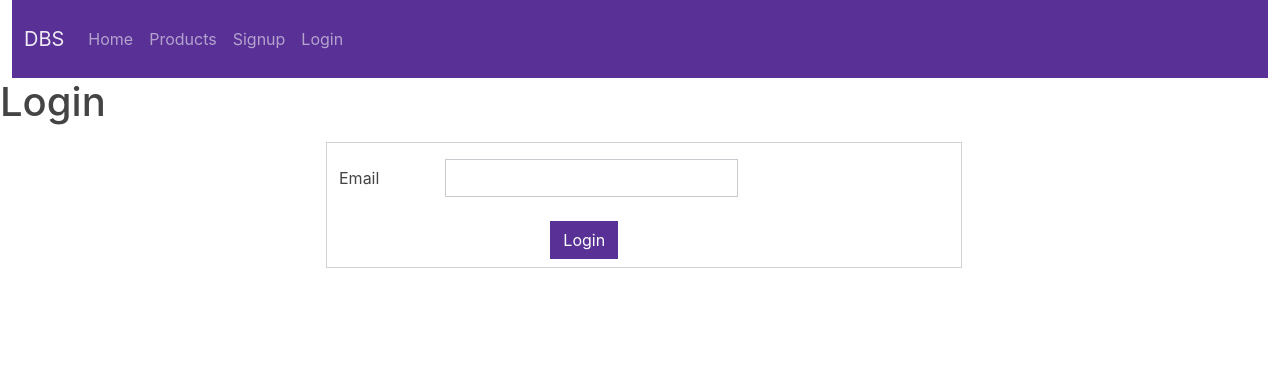
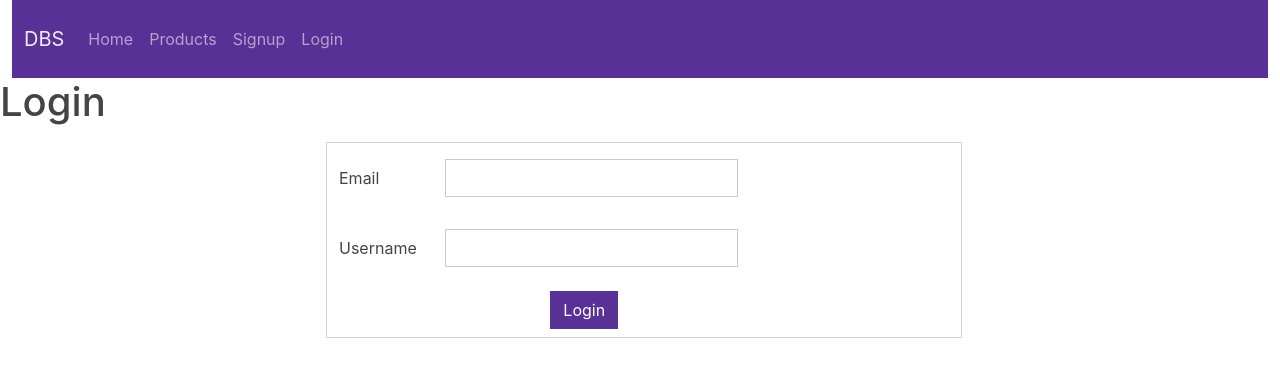
Before and after one commit to kiran-blockchain/db-react-2, a React (Create React App) app in the folder basics/: page /login in a window 1280 px wide. Shown: the top 368 px of the page. Built offline with nearby package versions, Linux system fonts and the light colour scheme; no server answers.

Commit message:
Added code

```diff
--- a/basics/src/components/login/index.js
+++ b/basics/src/components/login/index.js
@@ -4,10 +4,12 @@ import * as Yup from 'yup';
 
 const Login = () => {
     const init = {
-        email: ''
+        email: '',
+        username:''
     };
     const validationSchema = Yup.object().shape({
         email: Yup.string().email('Enter Valid Email').required('Email is required')
+        ,username:Yup.string().matches(/^[a-zA-Z0-9]*$/,"Username is alphanumeric only").required('Enter Username').min(4,"Username must be 4 characters").max(10,'Username cannot exceed 10 characters')
     });
     return (
         <div>
@@ -36,6 +38,18 @@ const Login = () => {
                                         </div>
 
                                     </div>
+                                    <div class= "row mb-3 mt-3">
+                                        <label for="username" class="col-sm-2 col-form-label">Username</label>
+                                        <div class="col-sm-6">
+                                            <input
+                                                className="form-control"
+                                                type="text"
+                                                onChange={handleChange}
+                                                name="username" />
+                                                 <div className="text-danger"><ErrorMessage  name="username"/></div>
+                                        </div>
+
+                                    </div>
                                     <div class="row ">
                                         <div class="col-md-1 offset-md-4 mt-2 mb-2">
                                             <button type="submit" class="btn btn-primary">Login</button>
```
